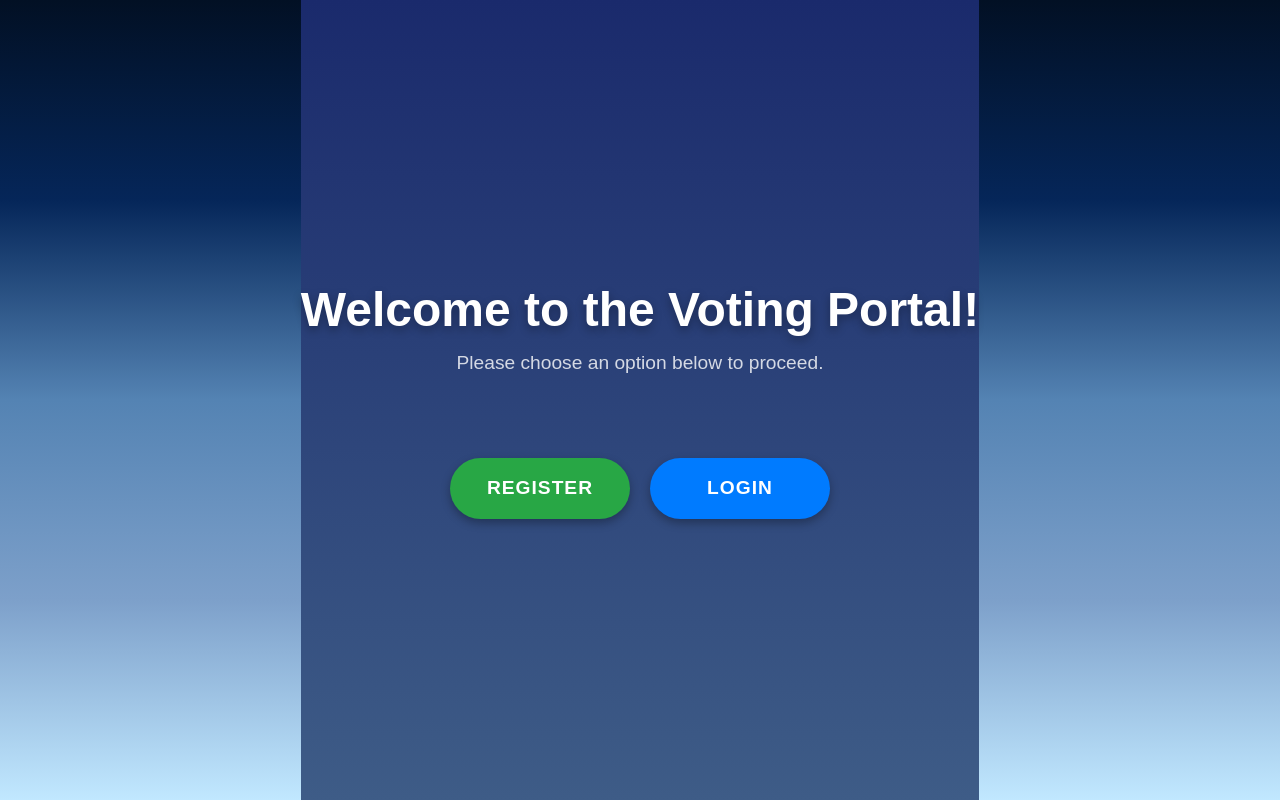
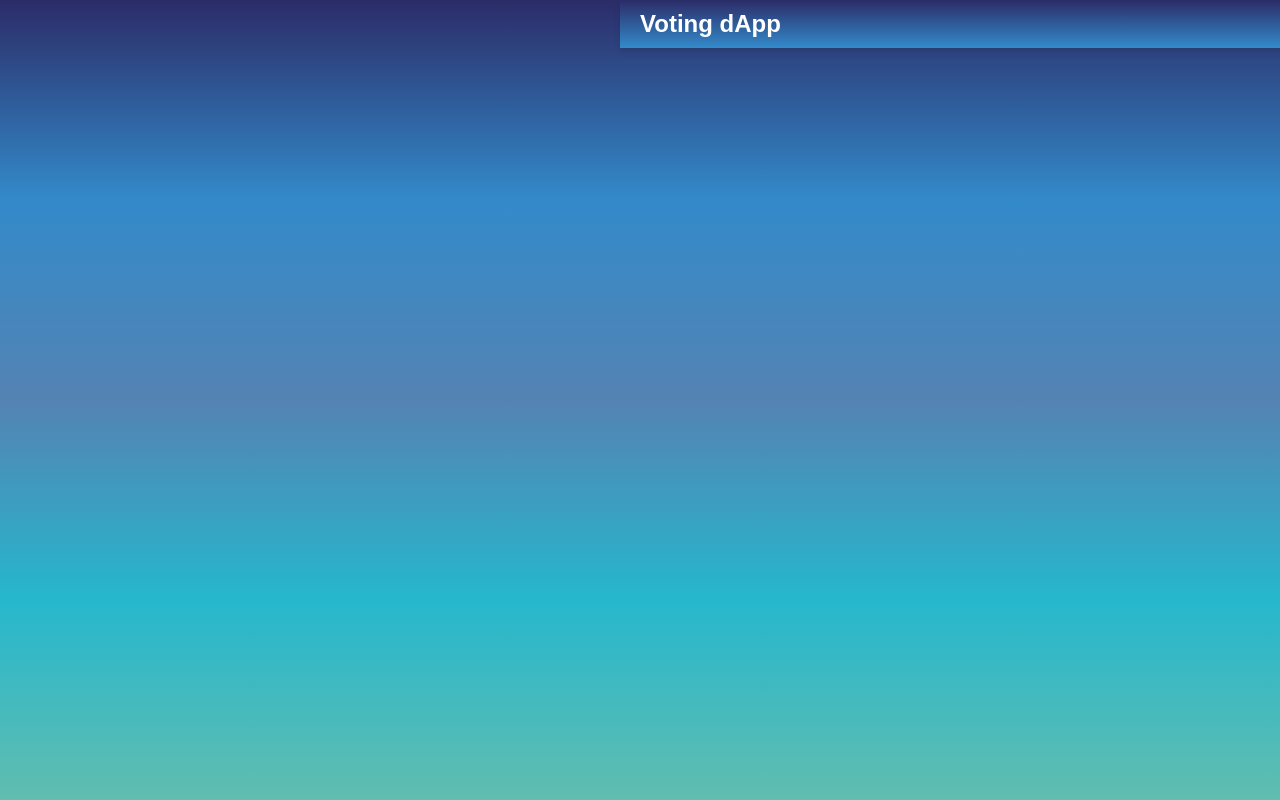
Before and after one commit to balqisnba/HARDHAT-CONTRACT, a React (Vite) app: page / in a window 1280 px wide. Built offline with nearby package versions, Linux system fonts and the light colour scheme.

Commit message:
header dah dibuat tapi nanti webpage akan nampak blank

```diff
--- a/src/App.css
+++ /dev/null
@@ -1,123 +0,0 @@
-/* General container styles */
-.homepage-container {
-  display: flex;
-  justify-content: center;
-  align-items: center;
-  flex-direction: column;
-  min-height: 100vh;
-  background: linear-gradient(135deg, #6967FB, #C8F904, #0E1A1F, #FFFFFF);
-  /* Gradient with the provided colors */
-  color: white;
-  font-family: 'Poppins', sans-serif;
-  text-align: center;
-  backdrop-filter: blur(15px);
-  /* Matte effect */
-}
-
-/* Heading styles */
-.homepage-container .heading-container {
-  margin-bottom: 30px;
-}
-
-.homepage-container .main-title {
-  font-size: 3rem;
-  font-weight: 700;
-  text-shadow: 0 4px 10px rgba(0, 0, 0, 0.4);
-  /* Light text shadow */
-  margin-bottom: 10px;
-}
-
-.homepage-container .sub-title {
-  font-size: 1.2rem;
-  font-weight: 400;
-  opacity: 0.7;
-  margin-bottom: 30px;
-}
-
-/* Button Container */
-.homepage-container .button-container {
-  display: flex;
-  gap: 30px;
-  justify-content: center;
-  margin-top: 20px;
-}
-
-/* Button Styles */
-.homepage-container .btn-register,
-.homepage-container .btn-login {
-  padding: 18px 45px;
-  font-size: 1.3rem;
-  font-weight: bold;
-  border-radius: 8px;
-  cursor: pointer;
-  border: none;
-  transition: all 0.3s ease;
-  width: 200px;
-  /* Button width */
-  text-transform: uppercase;
-  letter-spacing: 1px;
-}
-
-/* Register Button */
-.homepage-container .btn-register {
-  background: #6967FB;
-  /* Use the purple color */
-  color: white;
-  box-shadow: 0 6px 15px rgba(0, 0, 0, 0.3);
-  /* Soft glow effect */
-}
-
-.homepage-container .btn-register:hover {
-  background: #C8F904;
-  /* On hover, use lime green */
-  transform: translateY(-4px);
-  /* Lift effect */
-  box-shadow: 0 10px 25px rgba(0, 0, 0, 0.3);
-  /* Stronger shadow on hover */
-}
-
-.homepage-container .btn-register:active {
-  transform: translateY(2px);
-  /* Subtle click effect */
-}
-
-/* Login Button */
-.homepage-container .btn-login {
-  background: #0E1A1F;
-  /* Dark blue for login */
-  color: white;
-  box-shadow: 0 6px 15px rgba(0, 0, 0, 0.3);
-  /* Soft glow effect */
-}
-
-.homepage-container .btn-login:hover {
-  background: #C8F904;
-  /* On hover, use lime green */
-  transform: translateY(-4px);
-  /* Lift effect */
-  box-shadow: 0 10px 25px rgba(0, 0, 0, 0.3);
-  /* Stronger shadow on hover */
-}
-
-.homepage-container .btn-login:active {
-  transform: translateY(2px);
-  /* Subtle click effect */
-}
-
-/* Additional styling for the overall layout */
-.homepage-container .btn-register,
-.homepage-container .btn-login {
-  font-size: 1.3rem;
-  padding: 16px 35px;
-  border-radius: 50px;
-  text-transform: uppercase;
-  font-weight: 600;
-  letter-spacing: 1px;
-}
-
-/* Enhance Button Hover Effect */
-.homepage-container .btn-register:hover,
-.homepage-container .btn-login:hover {
-  transform: translateY(-5px);
-  box-shadow: 0 8px 20px rgba(0, 0, 0, 0.4);
-}
--- a/src/Homepage.tsx
+++ b/src/Homepage.tsx
@@ -1,17 +1,22 @@
-import "./App.css";
+import "./interface.css";
 import Button from "./components/Button";
-import { useNavigate } from "react-router-dom";
+import {useNavigate } from "react-router-dom";
 
-function App() {
+const App = () => {
   const navigate = useNavigate();
 
   return (
     <div className="homepage-container">
-      <div className="heading-container">
-        <h1 className="main-title">Welcome to the Voting Portal!</h1>
-        <p className="sub-title">Please choose an option below to proceed.</p>
+      <div className="image-container">
+        {/* Left Image Section */}
+        <div className="image-container">
+          <img src="/src/assets/seventeen.png" alt="Placeholder" className="left-image" />
         </div>
 
+        {/* Right Content Section */}
+        <div className="text-button-container">
+          <h1 className="main-title">WELCOME TO VOTING PORTAL</h1>
+          <p className="sub-title">Please choose an option below to proceed.</p>
           <div className="button-container">
             <Button
               text="Register"
@@ -25,7 +30,9 @@ function App() {
             />
           </div>
         </div>
+      </div>
+    </div>
   );
-}
+};
 
 export default App;
--- a/src/interface.css
+++ b/src/interface.css
@@ -4,11 +4,26 @@ body {
     margin: 0;
     font-family: 'Eleven Eleven Sans Serif', Arial, sans-serif;
     /* Replace with the font family you liked */
-    background: linear-gradient(to bottom, #021024, #052659, #5483b3, #7da0ca, #c1e8ff);
+    background: linear-gradient(to bottom, #2b2c68, #338aca,#5483b3, #26b7cd, #61bdaf);
     display: flex;
     justify-content: center;
     align-items: center;
     height: 100vh;
+}
+
+/* Navigation Link Styles */
+.nav-links a {
+    color: #ffffff;
+    text-decoration: none;
+    font-size: 1rem;
+    transition: color 0.3s ease;
+}
+
+/* Active Link Styles */
+.nav-links a.active {
+    color: #c8f904;
+    /* Lime green for active links */
+    font-weight: bold;
 }
 
 .register-container {
@@ -99,78 +114,103 @@ body {
     /* Optional padding for the container */
 }
 
-/* General container styles */
-.homepage-container {
+.homepage-container .content-container {
+    display: flex;
+    /* Aligns children (image and text) in a row */
+    flex-direction: row;
+    /* Makes the layout horizontal */
+    align-items: center;
+    /* Centers content vertically */
+    justify-content: center;
+    /* Centers content horizontally */
+    border-radius: 10px;
+    /* Adds rounded corners to the container */
+    overflow: hidden;
+    /* Ensures content doesn't overflow outside */
+}
+
+.homepage-container .image-container {
+    width: 50%;
+    /* Yellowish background */
     display: flex;
     justify-content: center;
     align-items: center;
-    flex-direction: column;
-    min-height: 100vh;
-    background: linear-gradient(to bottom, #1a2a6c, #3e5c87);
-    /* Soft gradient background */
-    color: white;
-    font-family: 'Poppins', sans-serif;
-    /* Modern font */
-    text-align: center;
-    backdrop-filter: blur(10px);
-    /* Matte effect */
 }
 
-/* Heading styles for homepage */
+.homepage-container .left-image {
+    width: 80%;
+    height: auto;
+}
+
+/* Right Text and Buttons Section */
+.homepage-container .text-button-container {
+    width: 50%;
+    /* Take up half the width */
+    text-align: center;
+    /* Center-align text content */
+}
+
 .homepage-container .heading-container {
     margin-bottom: 30px;
 }
 
 .homepage-container .main-title {
-    font-size: 3rem;
-    font-weight: 600;
-    text-shadow: 0 4px 10px rgba(0, 0, 0, 0.3);
+    font-size: 3rem; /* title size */
+    font-weight: 700; /* bold */
+    color: #61bdaf; /* Text color */
+    text-shadow: 0 4px 10px rgba(0, 0, 0, 0.4);
     /* Light text shadow */
-    margin-bottom: 10px;
+    margin-bottom: 10px; /* Space below the title */
 }
 
 .homepage-container .sub-title {
     font-size: 1.2rem;
     font-weight: 400;
-    opacity: 0.8;
+    color: #ffffff; /* Text color */
+    opacity: 0.7;
+    margin-bottom: 30px;
 }
 
 /* Button Container */
 .homepage-container .button-container {
     display: flex;
-    gap: 20px;
+    gap: 30px;
+    justify-content: center;
+    margin-top: 20px;
 }
 
 /* Button Styles */
 .homepage-container .btn-register,
 .homepage-container .btn-login {
-    padding: 15px 40px;
-    font-size: 1.2rem;
+    padding: 18px 45px;
+    font-size: 1.3rem;
     font-weight: bold;
-    border-radius: 50px;
+    border-radius: 8px;
     cursor: pointer;
     border: none;
     transition: all 0.3s ease;
-    width: 180px;
-    /* Fixed width for buttons */
+    width: 200px;
+    /* Button width */
+    text-transform: uppercase;
+    letter-spacing: 1px;
 }
 
 /* Register Button */
 .homepage-container .btn-register {
-    background: #28a745;
-    /* Green color for register */
-    color: white;
-    box-shadow: 0 4px 10px rgba(0, 0, 0, 0.3);
-    /* Soft shadow */
+    background: #dfdeff;
+    /* Use the purple color */
+    color: #052659;
+    box-shadow: 0 6px 15px rgba(0, 0, 0, 0.3);
+    /* Soft glow effect */
 }
 
 .homepage-container .btn-register:hover {
-    background: #218838;
-    /* Darker green for hover */
+    background: #08d3f2;
+    /* On hover, use lime green */
     transform: translateY(-4px);
     /* Lift effect */
-    box-shadow: 0 6px 15px rgba(0, 0, 0, 0.3);
-    /* Stronger shadow */
+    box-shadow: 0 10px 25px rgba(0, 0, 0, 0.3);
+    /* Stronger shadow on hover */
 }
 
 .homepage-container .btn-register:active {
@@ -180,20 +220,20 @@ body {
 
 /* Login Button */
 .homepage-container .btn-login {
-    background: #007bff;
-    /* Blue color for login */
-    color: white;
-    box-shadow: 0 4px 10px rgba(0, 0, 0, 0.3);
-    /* Soft shadow */
+    background: #dfdeff;
+    /* Dark blue for login */
+    color: #052659;
+    box-shadow: 0 6px 15px rgba(0, 0, 0, 0.3);
+    /* Soft glow effect */
 }
 
 .homepage-container .btn-login:hover {
-    background: #0056b3;
-    /* Darker blue for hover */
+    background: #08d3f2;
+    /* On hover, use lime green */
     transform: translateY(-4px);
     /* Lift effect */
-    box-shadow: 0 6px 15px rgba(0, 0, 0, 0.3);
-    /* Stronger shadow */
+    box-shadow: 0 10px 25px rgba(0, 0, 0, 0.3);
+    /* Stronger shadow on hover */
 }
 
 .homepage-container .btn-login:active {
@@ -204,8 +244,8 @@ body {
 /* Additional styling for the overall layout */
 .homepage-container .btn-register,
 .homepage-container .btn-login {
-    font-size: 1.2rem;
-    padding: 16px 32px;
+    font-size: 1.3rem;
+    padding: 16px 35px;
     border-radius: 50px;
     text-transform: uppercase;
     font-weight: 600;
@@ -216,7 +256,7 @@ body {
 .homepage-container .btn-register:hover,
 .homepage-container .btn-login:hover {
     transform: translateY(-5px);
-    box-shadow: 0 6px 18px rgba(0, 0, 0, 0.4);
+    box-shadow: 0 8px 20px rgba(0, 0, 0, 0.4);
 }
 
 /* Login container */
--- a/src/main.tsx
+++ b/src/main.tsx
@@ -1,35 +1,106 @@
-import { StrictMode } from "react";
-import { createRoot } from "react-dom/client";
-import { createBrowserRouter, RouterProvider } from "react-router-dom";
-import "bootstrap/dist/css/bootstrap.css";
+import React from "react";
+import ReactDOM from "react-dom/client";
+import { BrowserRouter as Router, Routes, Route, NavLink } from "react-router-dom";
+import Home from "./pages/Home";
+import Profile from "./pages/Profile";
+import Vote from "./pages/Vote";
+import Results from "./pages/Results";
+import ContactUs from "./pages/ContactUs";
+import "./interface.css"; // Global CSS
 
-//Pages Imports
-import HomePage from "./Homepage.tsx";
-import Register from "./pages/Register.tsx";
-import Login from "./pages/Login.tsx";
-import Vote from "./pages/Vote.tsx";
+// Styles for header and navigation
+const headerStyles: React.CSSProperties = {
+  display: "flex",
+  justifyContent: "space-between",
+  alignItems: "center",
+  background: "linear-gradient(to bottom, #2b2c68, #338aca)",
+  padding: "10px 20px",
+  position: "fixed",
+  top: "0",
+  width: "100%",
+  zIndex: 1000,
+  boxShadow: "0 4px 6px rgba(0, 0, 0, 0.1)",
+};
 
-const router = createBrowserRouter([
-  {
-    path: "/",
-    element: <HomePage />,
-  },
-  {
-    path: "/register",
-    element: <Register />,
-  },
-  {
-    path: "/login",
-    element: <Login />,
-  },
-  {
-    path: "/vote",
-    element: <Vote />,
-  },
-]);
+const logoStyles: React.CSSProperties = {
+  color: "#ffffff",
+  fontSize: "1.5rem",
+  fontWeight: "bold",
+};
 
-createRoot(document.getElementById("root")!).render(
-  <StrictMode>
-    <RouterProvider router={router} />
-  </StrictMode>
-);
+const navStyles: React.CSSProperties = {
+  display: "flex",
+  gap: "20px",
+};
+
+const linkStyles: React.CSSProperties = {
+  color: "#ffffff",
+  textDecoration: "none",
+  fontSize: "1rem",
+  transition: "color 0.3s ease",
+};
+
+// Updated active styles
+const activeClassName = "active"; // Define a class for active links
+
+const App = () => {
+  return (
+    <Router>
+      {/* Header Component */}
+      <header style={headerStyles}>
+        <div style={logoStyles}>Voting dApp</div>
+        <nav style={navStyles}>
+          <NavLink
+            to="/home"
+            className={({ isActive }) => (isActive ? activeClassName : "")}
+            style={linkStyles}
+          >
+            Home
+          </NavLink>
+          <NavLink
+            to="/profile"
+            className={({ isActive }) => (isActive ? activeClassName : "")}
+            style={linkStyles}
+          >
+            Profile
+          </NavLink>
+          <NavLink
+            to="/vote"
+            className={({ isActive }) => (isActive ? activeClassName : "")}
+            style={linkStyles}
+          >
+            Vote
+          </NavLink>
+          <NavLink
+            to="/results"
+            className={({ isActive }) => (isActive ? activeClassName : "")}
+            style={linkStyles}
+          >
+            Results
+          </NavLink>
+          <NavLink
+            to="/contact-us"
+            className={({ isActive }) => (isActive ? activeClassName : "")}
+            style={linkStyles}
+          >
+            Contact Us
+          </NavLink>
+        </nav>
+      </header>
+
+      {/* Main Content */}
+      <main style={{ marginTop: "80px", padding: "20px" }}>
+        <Routes>
+          <Route path="/home" element={<Home />} />
+          <Route path="/profile" element={<Profile />} />
+          <Route path="/vote" element={<Vote />} />
+          <Route path="/results" element={<Results />} />
+          <Route path="/contact-us" element={<ContactUs />} />
+        </Routes>
+      </main>
+    </Router>
+  );
+};
+
+// Render the App
+ReactDOM.createRoot(document.getElementById("root")!).render(<App />);
--- /dev/null
+++ b/src/pages/ContactUs.tsx
@@ -0,0 +1,10 @@
+
+const ContactUs = () => {
+    return (
+        <div>
+            <h1>Contact Us</h1>
+        </div>
+    );
+};
+
+export default ContactUs;
--- /dev/null
+++ b/src/pages/Home.tsx
@@ -0,0 +1,10 @@
+
+const Home = () => {
+    return (
+        <div>
+            <h1>Welcome to the Home Page</h1>
+        </div>
+    );
+};
+
+export default Home;
--- /dev/null
+++ b/src/pages/Profile.tsx
@@ -0,0 +1,10 @@
+
+const Profile = () => {
+    return (
+        <div>
+            <h1>This is the Profile Page</h1>
+        </div>
+    );
+};
+
+export default Profile;
--- /dev/null
+++ b/src/pages/Results.tsx
@@ -0,0 +1,10 @@
+
+const Results = () => {
+    return (
+        <div>
+            <h1>Election Results</h1>
+        </div>
+    );
+};
+
+export default Results;
```
Also changed, not shown: src/Header.css (added, +48 -0 lines), src/Header.tsx (added, +58 -0 lines), src/assets/seventeen.png (added). Lines whose indentation alone changed are shown as unchanged.
